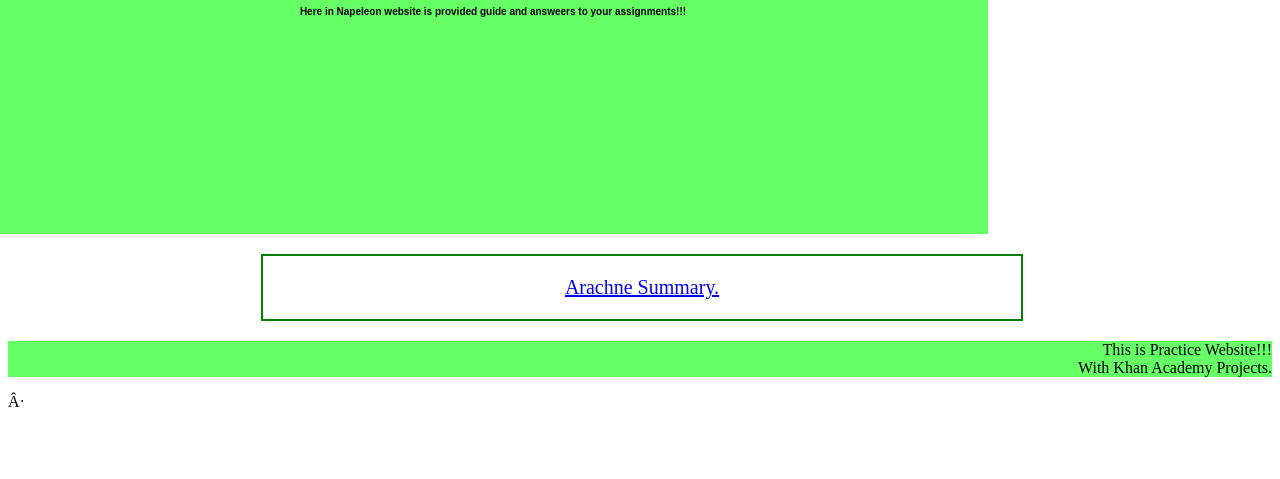
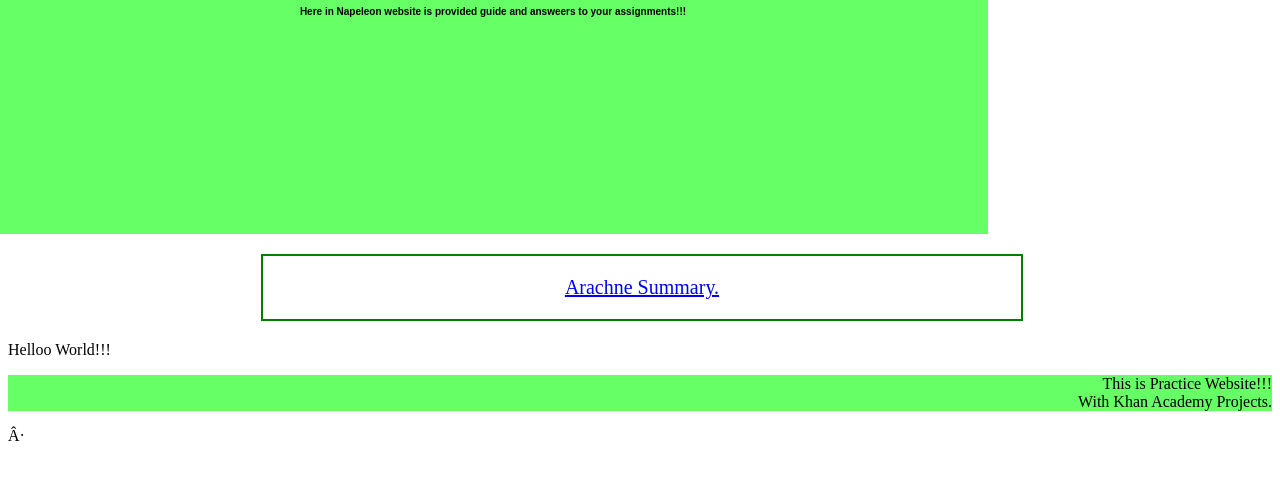
Before and after one commit to napeleon/napeleon.github.io, a plain HTML site: page index.html in a window 1280 px wide. Shown: the part 73-552 px from the top of the page. Drawn offline with Linux system fonts and the light colour scheme.

Commit message:
Update index.html

```diff
--- a/index.html
+++ b/index.html
@@ -82,6 +82,7 @@
                  <a  href="https://napeleon.github.io/Aracne-Summary.html"> Arachne Summary.</a>
              </p>
           </div>
+        <p> Helloo World!!! </p>
 
 
 
```
